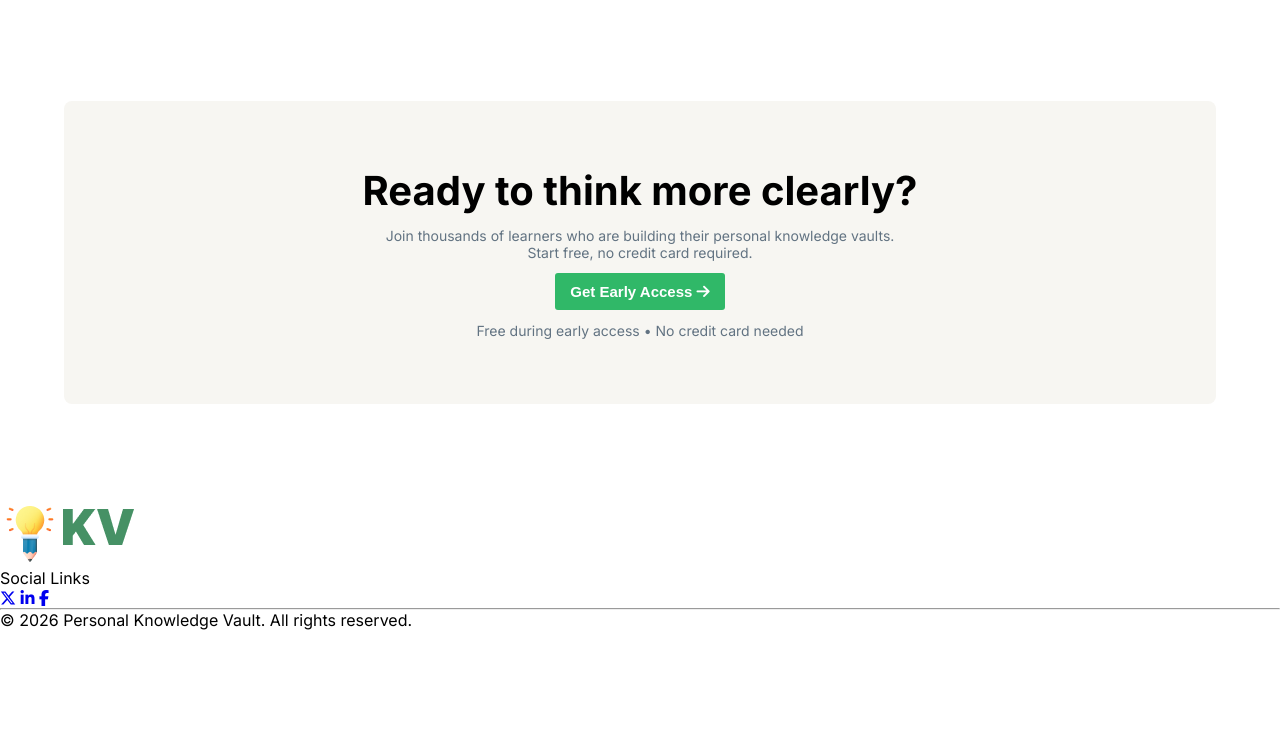
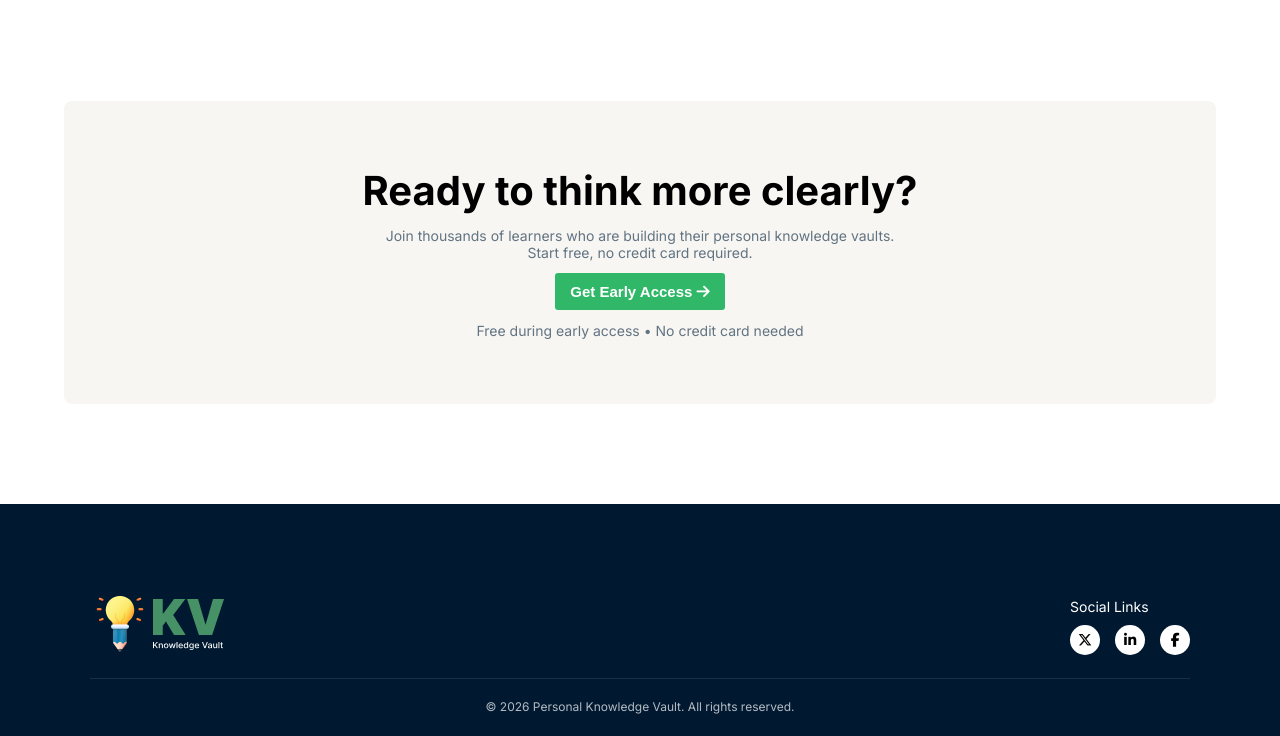
Before and after one commit to mubasshira103/assignment-1, a plain HTML site: page index.html in a window 1280 px wide. Shown: the part 1648-2384 px from the top of the page. Before the commit the page ends 2278 px from the top, so only its background shows below. Drawn offline with Linux system fonts and the light colour scheme.

Commit message:
updated css file

```diff
--- a/styles/style.css
+++ b/styles/style.css
@@ -228,3 +228,59 @@ background: rgba(255, 255, 255, 1);
   gap: 12px;
   padding: 65px 25px;
 }
+
+.footer-section {
+    background-color: #001931;
+    color: white;
+    padding: 90px 90px 22px 90px;
+
+}
+
+.footer-top {
+    display: flex;
+    justify-content: space-between;
+    align-items: center;
+    margin-bottom: 20px;
+}
+
+
+
+
+
+
+
+.footer-socials p {
+    margin-bottom: 10px;
+    font-size: 14px;
+
+}
+
+.icons {
+    display: flex;
+    gap: 15px;
+}
+
+.icons a {
+    color:black;
+    background: white;
+    width: 30px;
+    height: 30px;
+    display: flex;
+    justify-content: center;
+    align-items: center;
+    border-radius: 50%;
+    text-decoration: none;
+    font-size: 14px;
+}
+
+.footer-divider {
+    border: 0;
+    border-top: 1px solid rgba(255, 255, 255, 0.1);
+    margin: 20px 0;
+}
+
+.footer-bottom {
+    text-align: center;
+    font-size: 12px;
+    opacity: 0.7;
+}
```
